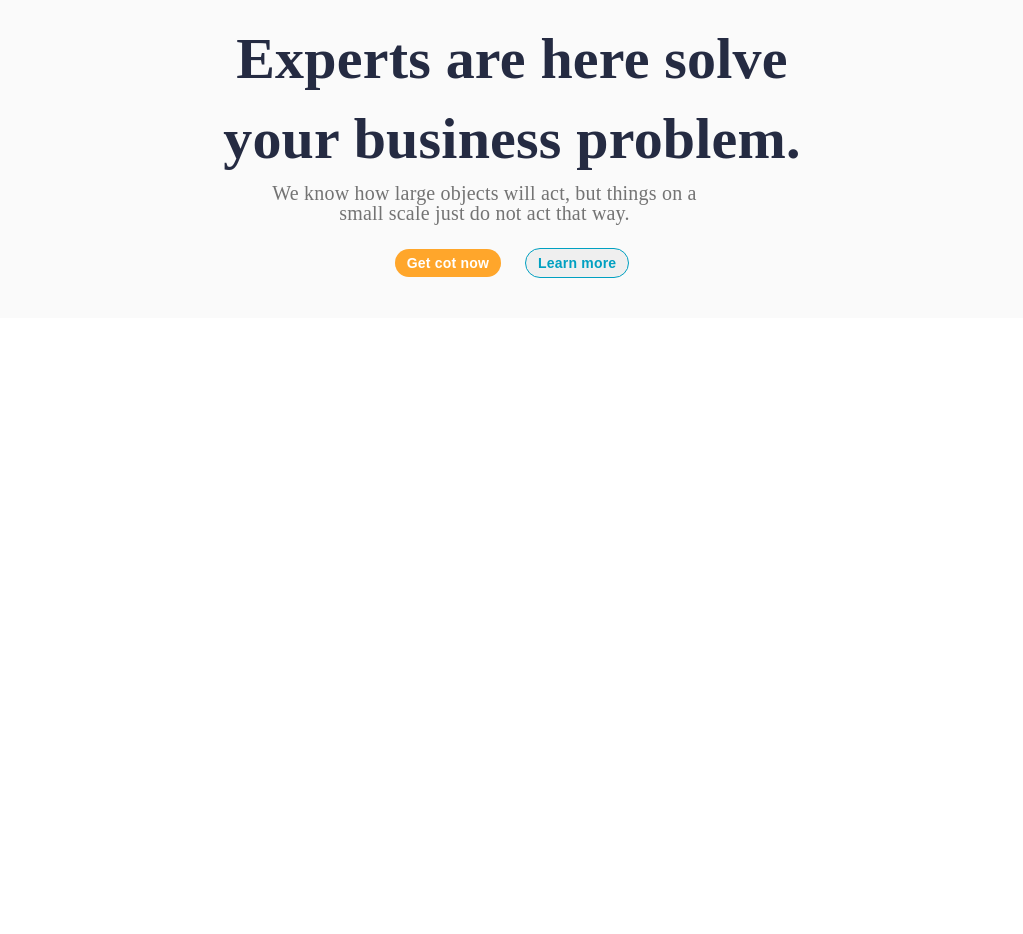
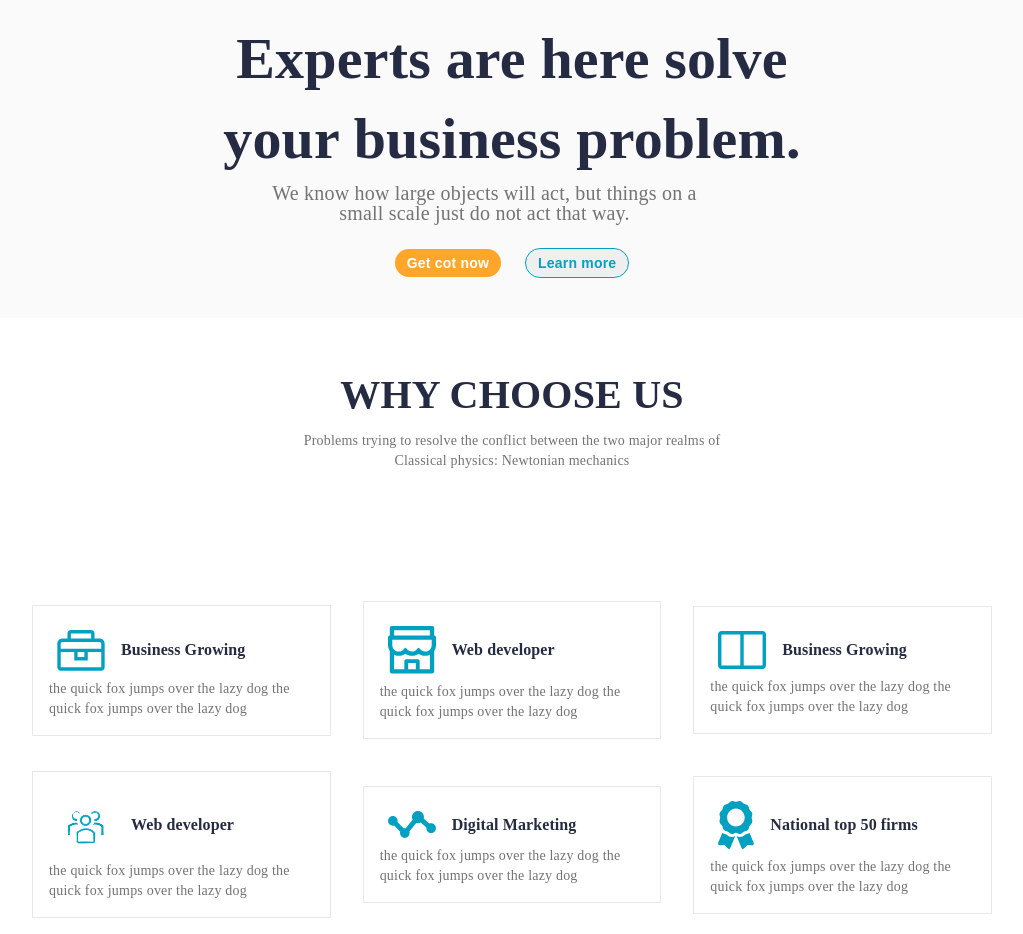
Before and after one commit to IbrahimBagalwa/the-gym-bem2-kmarketer-clone, a plain HTML site: page index.html in a window 1280 px wide. Shown: the part 242-1176 px from the top of the page, without its empty margins (128-1151 px from the left). Before the commit the page ends 800 px from the top, so only its background shows below. Drawn offline with Linux system fonts and the light colour scheme.

Commit message:
add card

```diff
--- a/css/style.css
+++ b/css/style.css
@@ -82,6 +82,71 @@ body {
   justify-content: flex-end;
   grid-column: span 1 / span 1;
 }
+
+.choose-container {
+  padding: 2.5rem;
+}
+.choose-content {
+  display: flex;
+  flex-direction: column;
+  align-items: center;
+  column-gap: 0.5rem;
+}
+.text-choose {
+  padding-top: 0.5rem;
+  padding-bottom: 0.5rem;
+  color: #252b42;
+  font-weight: 700;
+  font-size: 40px;
+  line-height: 57px;
+  text-align: center;
+  letter-spacing: 0.2px;
+  width: 250px;
+}
+.text-p-choose {
+  font-weight: 500;
+  font-size: 14px;
+  line-height: 20px;
+  text-align: center;
+  letter-spacing: 0.2px;
+  color: #737373;
+  width: 270px;
+  height: 114px;
+}
+.card-container {
+  display: grid;
+  margin-left: 2rem;
+  margin-right: 2rem;
+  align-items: center;
+  padding-top: 1rem;
+  padding-bottom: 1rem;
+  gap: 2rem;
+  /* md: grid-template-colums:repeat(3,minmax(0,1fr)) */
+}
+.card {
+  border: 1px solid #e8e8e8;
+  padding: 1rem;
+}
+.card__img-container {
+  display: flex;
+  align-items: center;
+  gap: 1rem;
+  padding: 0.5rem;
+}
+.card__img-header {
+  font-weight: 700;
+  font-size: 16px;
+  line-height: 24px;
+  letter-spacing: 0.1px;
+  color: #252b42;
+}
+.card__paragraph {
+  font-weight: 500;
+  font-size: 14px;
+  line-height: 20px;
+  letter-spacing: 0.2px;
+  color: #737373;
+}
 /* ----------------------------------------------------------------- */
 /*                     MOBILE-NAV end  STYLE                         */
 /* ----------------------------------------------------------------- */
@@ -126,7 +191,6 @@ body {
   flex-direction: column;
   align-items: center;
   gap: 1.5rem;
-  /* md:flex-row;justify-content: center; */
 }
 .btn {
   border-radius: 9999px;
@@ -134,7 +198,6 @@ body {
   padding-right: 0.75rem;
   align-items: center;
   border: none;
-  /* md:pt0.5rem pb0.5rem pl2rem pr2rem */
 }
 .btn--left {
   font-weight: 700;
@@ -188,6 +251,20 @@ body {
     flex-direction: row;
     justify-content: center;
   }
+  .choose-content {
+    column-gap: 0;
+  }
+  .text-choose {
+    width: 100%;
+  }
+  .text-p-choose {
+    width: 470px;
+  }
+  .card-container {
+    padding-left: 8rem;
+    padding-right: 8rem;
+    grid-template-columns: repeat(3, minmax(0, 1fr));
+  }
 }
 @media screen and (max-width: 746px) {
   .web-navbar {
--- a/index.html
+++ b/index.html
@@ -46,7 +46,7 @@
       </div>
     </div>
     <!-- web end -->
-
+    <!-- expert content -->
     <div class="experts-container">
       <h2 class="experts-container__title">
         Experts are here solve your business problem.
@@ -60,5 +60,80 @@
         <button class="btn btn--right">Learn more</button>
       </div>
     </div>
+    <!-- end export content -->
+    <!-- choose -->
+    <div class="choose-container">
+      <div class="choose-content">
+        <h2 class="text-choose">WHY CHOOSE US</h2>
+        <p class="text-p-choose">
+          Problems trying to resolve the conflict between the two major realms
+          of Classical physics: Newtonian mechanics
+        </p>
+      </div>
+    </div>
+
+    <div class="card-container">
+      <div class="card">
+        <div class="card__img-container">
+          <img src="./asserts/bag.svg" alt="" />
+          <h5 class="card__img-header">Business Growing</h5>
+        </div>
+        <p class="card__paragraph">
+          the quick fox jumps over the lazy dog the quick fox jumps over the
+          lazy dog
+        </p>
+      </div>
+      <div class="card">
+        <div class="card__img-container">
+          <img src="./asserts/web.svg" alt="" />
+          <h5 class="card__img-header">Web developer</h5>
+        </div>
+        <p class="card__paragraph">
+          the quick fox jumps over the lazy dog the quick fox jumps over the
+          lazy dog
+        </p>
+      </div>
+      <div class="card">
+        <div class="card__img-container">
+          <img src="./asserts/bus.svg" alt="" />
+          <h5 class="card__img-header">Business Growing</h5>
+        </div>
+        <p class="card__paragraph">
+          the quick fox jumps over the lazy dog the quick fox jumps over the
+          lazy dog
+        </p>
+      </div>
+      <div class="card">
+        <div class="card__img-container">
+          <img src="./asserts/pers.png" alt="" />
+          <h5 class="card__img-header">Web developer</h5>
+        </div>
+        <p class="card__paragraph">
+          the quick fox jumps over the lazy dog the quick fox jumps over the
+          lazy dog
+        </p>
+      </div>
+      <div class="card">
+        <div class="card__img-container">
+          <img src="./asserts/dig.svg" alt="" />
+          <h5 class="card__img-header">Digital Marketing</h5>
+        </div>
+        <p class="card__paragraph">
+          the quick fox jumps over the lazy dog the quick fox jumps over the
+          lazy dog
+        </p>
+      </div>
+      <div class="card">
+        <div class="card__img-container">
+          <img src="./asserts/nat.svg" alt="" />
+          <h5 class="card__img-header">National top 50 firms</h5>
+        </div>
+        <p class="card__paragraph">
+          the quick fox jumps over the lazy dog the quick fox jumps over the
+          lazy dog
+        </p>
+      </div>
+    </div>
+    <!-- end choose -->
   </body>
 </html>
```
